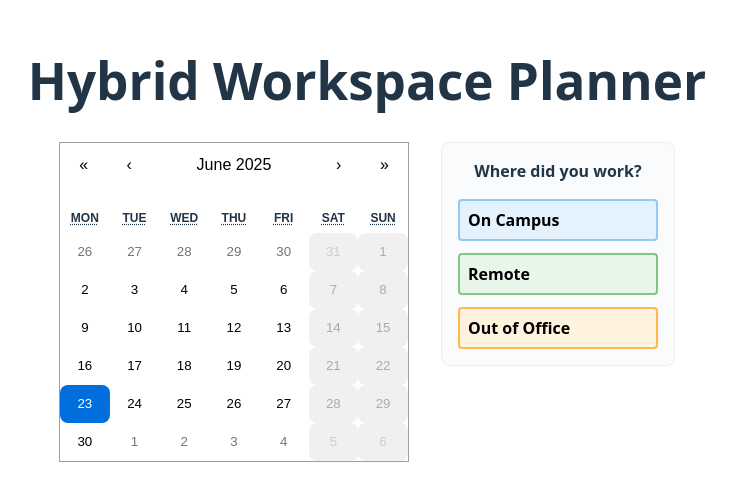
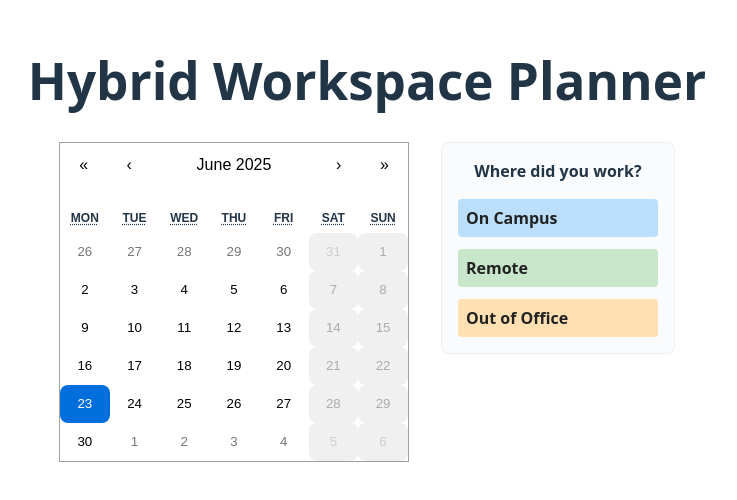
Before and after one commit to DavidMebane/wfh-tracker, a React (Vite) app: page / in a window 1280 px wide. Shown: the part 144-644 px from the top of the page, without its empty margins (273-1010 px from the left). Built offline with nearby package versions, Linux system fonts and the light colour scheme.

Commit message:
style: soften calendar and button colors, remove button outlines, add subtle selection highlight

```diff
--- a/src/App.jsx
+++ b/src/App.jsx
@@ -4,9 +4,9 @@ import 'react-calendar/dist/Calendar.css'
 import './App.css'
 
 const WORKPLACE_OPTIONS = [
-  { label: 'On Campus', value: 'on-campus', color: '#e3f2fd', border: '#90caf9' },
-  { label: 'Remote', value: 'remote', color: '#e8f5e9', border: '#81c784' },
-  { label: 'Out of Office', value: 'out-of-office', color: '#fff3e0', border: '#ffb74d' },
+  { label: 'On Campus', value: 'on-campus', color: '#bbdefb', border: '#90caf9', text: '#222' }, // Softer blue
+  { label: 'Remote', value: 'remote', color: '#c8e6c9', border: '#81c784', text: '#222' },      // Softer green
+  { label: 'Out of Office', value: 'out-of-office', color: '#ffe0b2', border: '#ffb74d', text: '#222' }, // Softer orange
 ];
 
 function getDateKey(date) {
@@ -43,6 +43,42 @@ function App() {
     return false;
   };
 
+  // Color code calendar tiles based on workplaceMap
+  const tileContent = ({ date, view }) => {
+    if (view === 'month') {
+      const key = getDateKey(date);
+      const value = workplaceMap[key];
+      if (value) {
+        const opt = WORKPLACE_OPTIONS.find(o => o.value === value);
+        return (
+          <div style={{
+            position: 'absolute',
+            top: 0,
+            left: 0,
+            width: '100%',
+            height: '100%',
+            background: opt.color,
+            opacity: 0.45,
+            zIndex: 0,
+            borderRadius: 6,
+          }} />
+        );
+      }
+    }
+    return null;
+  };
+
+  // Add a class to the tile for stacking background and text
+  const tileClassName = ({ date, view }) => {
+    if (view === 'month') {
+      const key = getDateKey(date);
+      if (workplaceMap[key]) {
+        return 'wfh-tile-has-bg';
+      }
+    }
+    return '';
+  };
+
   const handleWorkplaceClick = (value) => {
     const key = getDateKey(date);
     setWorkplaceMap(prev => ({ ...prev, [key]: value }));
@@ -61,6 +97,8 @@ function App() {
           view={calendarView}
           onViewChange={({ activeStartDate, view }) => setCalendarView(view)}
           tileDisabled={tileDisabled}
+          tileContent={tileContent}
+          tileClassName={tileClassName}
         />
         <div style={{ minWidth: 200, padding: '1rem', border: '1px solid #eee', borderRadius: 8, background: '#fafbfc' }}>
           <div style={{ fontWeight: 'bold', marginBottom: 16 }}>Where did you work?</div>
@@ -72,26 +110,38 @@ function App() {
                   padding: '0.5rem',
                   fontWeight: 'bold',
                   background: opt.color,
-                  border: `2px solid ${selectedWorkplace === opt.value ? '#1976d2' : opt.border}`,
+                  color: opt.text,
+                  border: 'none',
                   borderRadius: 4,
                   cursor: 'pointer',
-                  outline: selectedWorkplace === opt.value ? '2px solid #1976d2' : 'none',
+                  boxShadow: selectedWorkplace === opt.value ? '0 0 0 2px #1976d2' : 'none',
                   display: 'flex',
                   alignItems: 'center',
                   justifyContent: 'space-between',
+                  transition: 'box-shadow 0.2s',
                 }}
                 onClick={() => handleWorkplaceClick(opt.value)}
                 aria-pressed={selectedWorkplace === opt.value}
               >
                 <span>{opt.label}</span>
                 {selectedWorkplace === opt.value && (
-                  <span style={{ color: 'green', marginLeft: 8, fontSize: 20 }} aria-label="selected">✔</span>
+                  <span style={{ color: 'limegreen', marginLeft: 8, fontSize: 20 }} aria-label="selected">✔</span>
                 )}
               </button>
             ))}
           </div>
         </div>
       </div>
+      <style>{`
+        .wfh-tile-has-bg {
+          position: relative;
+          z-index: 1;
+        }
+        .react-calendar__tile {
+          position: relative;
+          z-index: 2;
+        }
+      `}</style>
     </>
   )
 }
```
